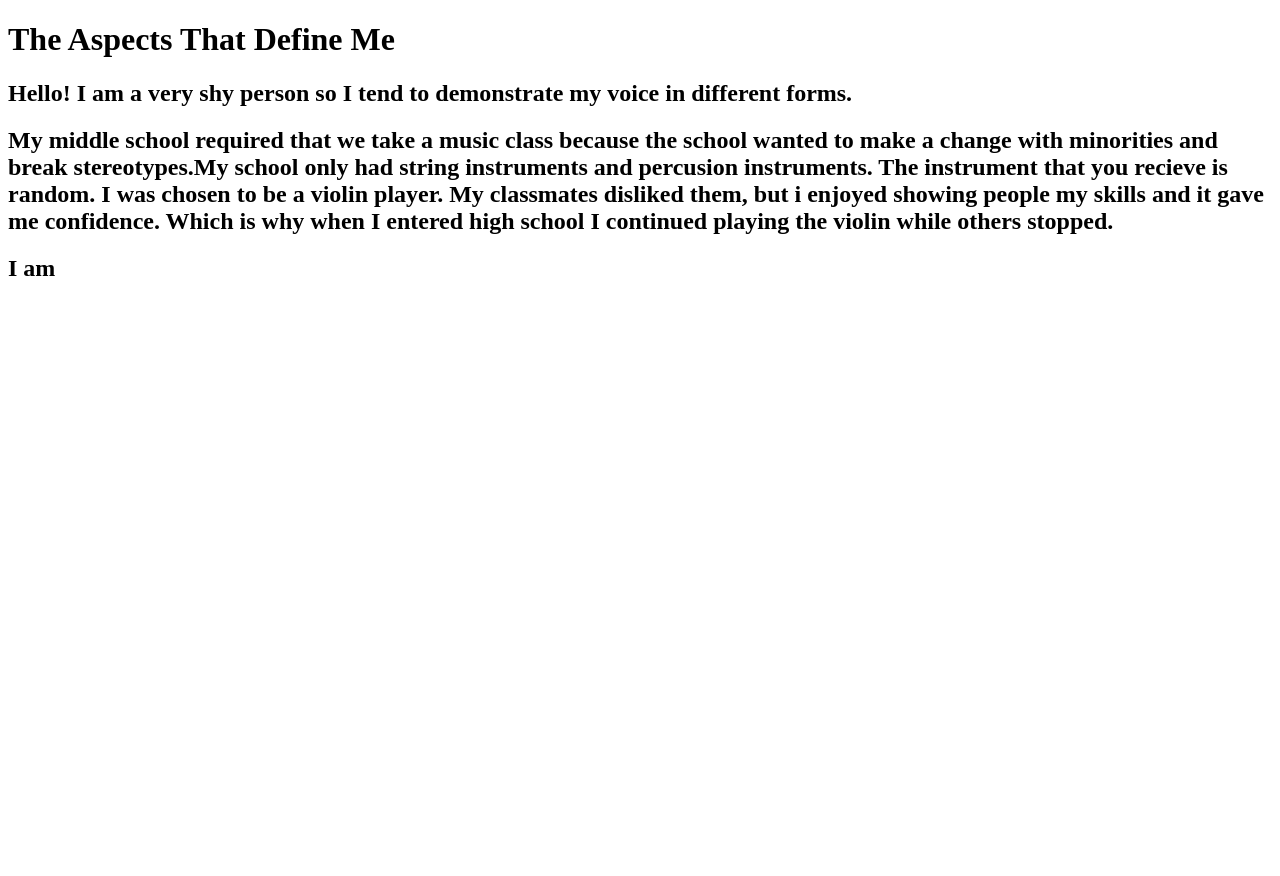
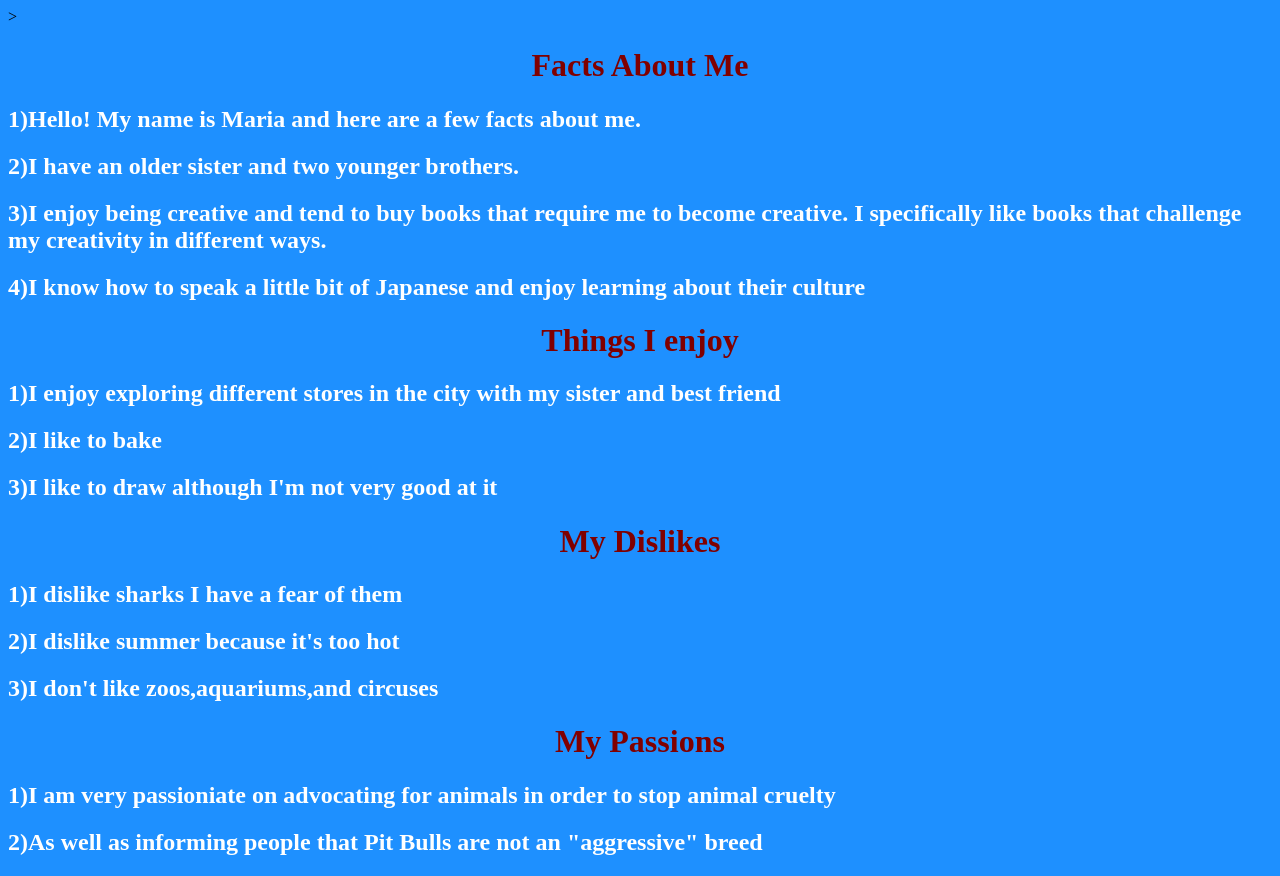
Before and after one commit to MariaC57/MariaC57.github.io, a plain HTML site: page portfolio website/portflolio.html in a window 1280 px wide. Before the commit the page ends 800 px from the top, so only its background shows below. Drawn offline with Linux system fonts and the light colour scheme.

Commit message:
updated folders

```diff
--- a/portfolio website/portflolio.html
+++ b/portfolio website/portflolio.html
@@ -2,11 +2,54 @@
 <html>
      <head>
          <title> Maria's Bio </title>
+         <style >
+         	body {
+			    background-color: dodgerblue;
+			}
+
+			h1 {
+			    color: maroon;
+			    text-align: center;
+			}
+			h2 {
+			    color: white;
+			    text-align: left;
+			}
+
+			p {
+			    font-family: verdana;
+			    font-size: 20px;
+
+			}
+
+			nav {
+				float:bottom;
+				max-width: 160px;
+				margin: 0;
+         </style>>
      </head>
      <body>
-     <h1> The Aspects That Define Me <h1>
-	<h2> Hello! I am a very shy person so I tend to demonstrate my voice in different forms. </h2>
-	<h2> My middle school required that we take a music class because the school wanted to make a change with minorities and break stereotypes.My school only had string instruments and percusion instruments. The instrument that you recieve is random. I was chosen to be a violin player. My classmates disliked them, but i enjoyed showing people my skills and it gave me confidence. Which is why when I entered high school I continued playing the violin while others stopped. </h2>
-	<h2> I am
-     </body>
+     <h1> Facts About Me <h1>
+	<h2> 1)Hello! My name is Maria and here are a few facts about me. </h2>
+	<h2> 2)I have an older sister and two younger brothers. </h2>
+	<h2> 3)I enjoy being creative and tend to buy books that require me to become creative. I specifically like books that challenge my creativity in different ways. </h2>
+	<h2> 4)I know how to speak a little bit of Japanese and enjoy learning about their culture</h2>
+ </body>
 </html>
+<body>
+<div class="w3-row-padding">
+<div class="w3-third">
+<h1> Things I enjoy  </h1>
+<h2> 1)I enjoy exploring different stores in the city with my sister and best friend </h2>
+<h2> 2)I like to bake </h2>
+<h2> 3)I like to draw although I'm not very good at it </h2>
+<div class="w3-third">
+<h1> My Dislikes </h1>
+<h2> 1)I dislike sharks I have a fear of them </h2>
+<h2> 2)I dislike summer because it's too hot </h2>
+<h2> 3)I don't like zoos,aquariums,and circuses </h2>
+<div class="w3-third">
+	<h1> My Passions </h1>
+	<h2> 1)I am very passioniate on advocating for animals in order to stop animal cruelty </h2>
+	<h2> 2)As well as informing people that Pit Bulls are not an "aggressive" breed </h2>
+</body>
```
